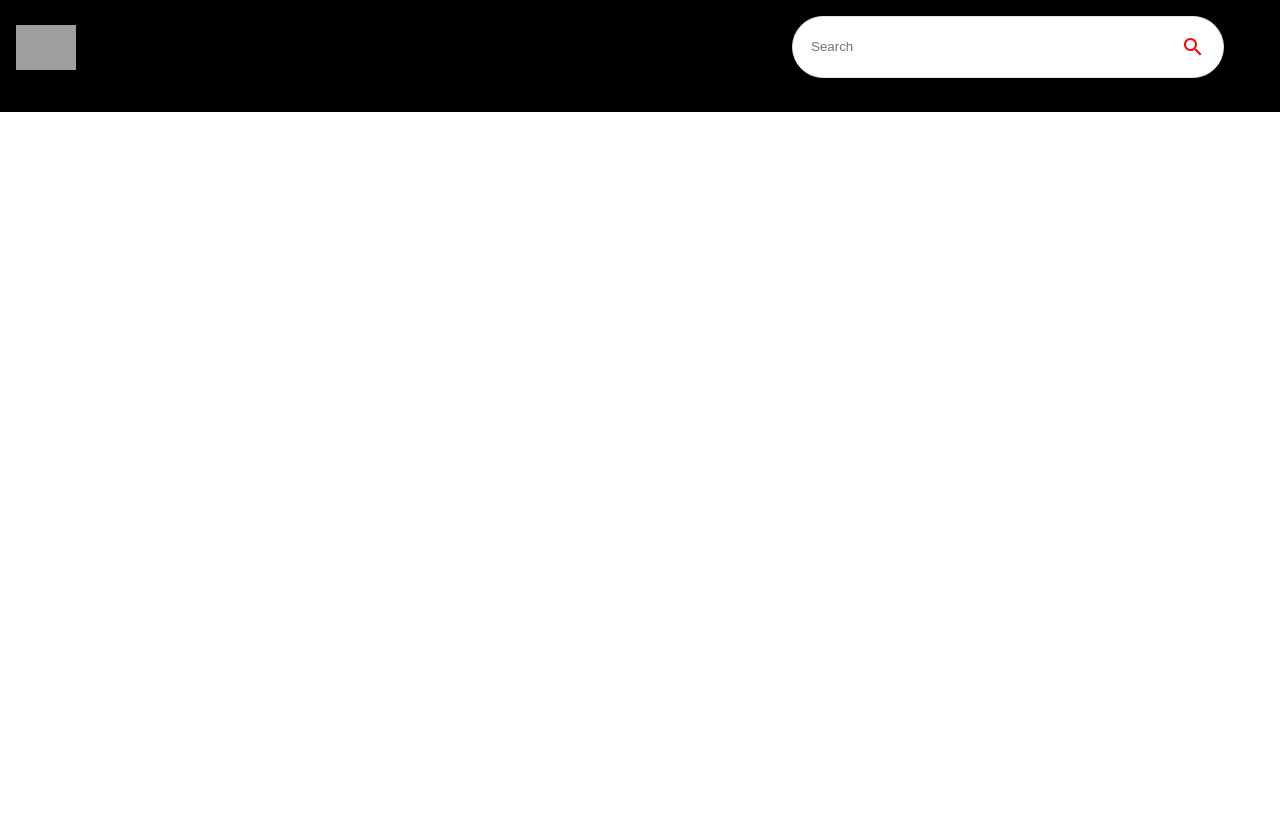
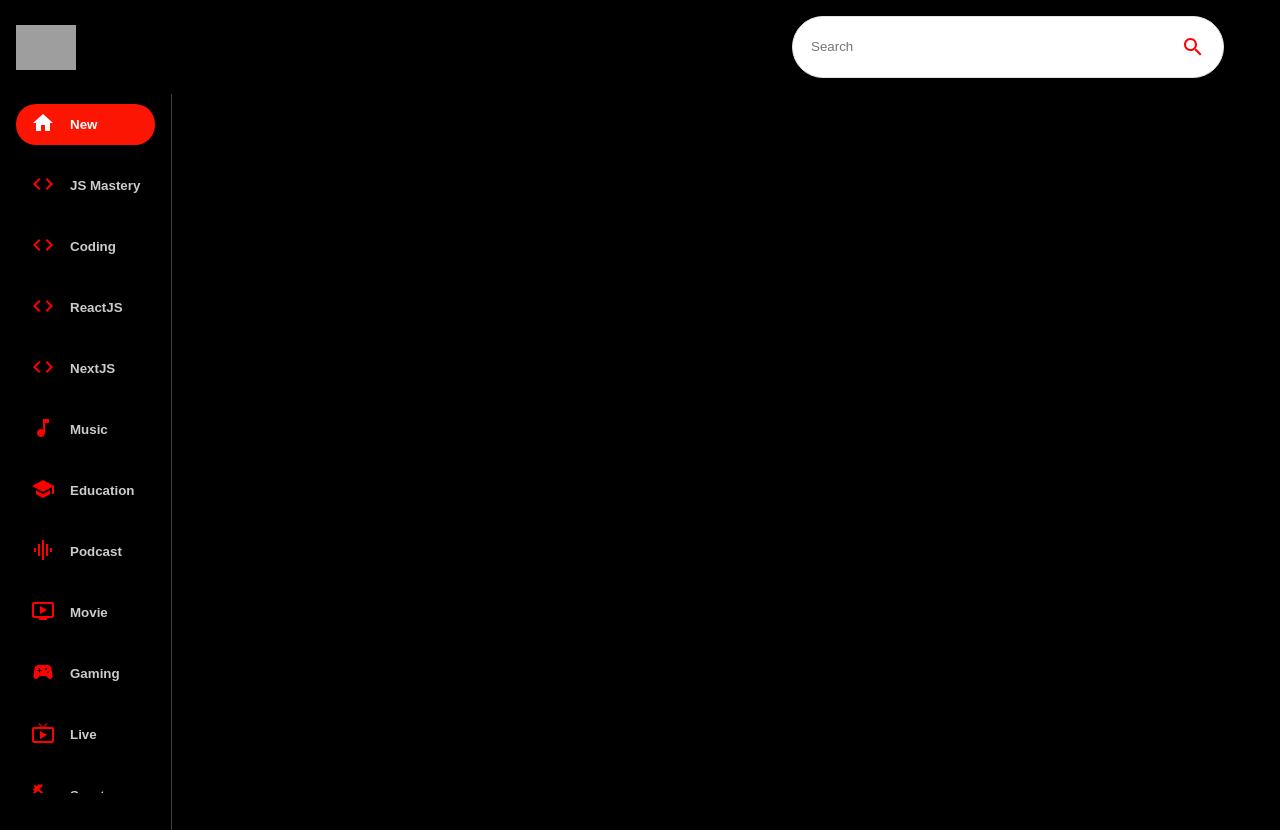
Before and after one commit to SergeM28/Youtube-clone, a React (Create React App) app: page / in a window 1280 px wide. Before the commit the page ends 800 px from the top, so only its background shows below. Built offline with nearby package versions, Linux system fonts and the light colour scheme; grey boxes are pictures that could not be loaded.

Commit message:
Creating Sidebar component

```diff
--- a/src/components/Feed.jsx
+++ b/src/components/Feed.jsx
@@ -1,8 +1,29 @@
-import React from 'react'
+import { useState, useEffect } from 'react';
+import { Box, Stack, Typography } from '@mui/material';
+import Sidebar from './Sidebar';
 
 const Feed = () => {
   return (
-    <div>Feed</div>
+    <Stack sx={{
+      flexDirection: {
+        sx:
+          'column', md: 'row'
+      }
+    }}>
+      <Box sx={{
+        height: { sx: 'auto', md: '92vh' },
+        borderRight: '1px solid #3d3d3d', px: { sx: 0, md: 2 }
+      }}>
+        <Sidebar/>
+        <Typography className='copyright' variant='body2' sx={{
+          mt: 1.5,
+          color: '#fff'
+        }}>
+
+        </Typography>
+      </Box>
+
+    </Stack>
   )
 }
 
--- /dev/null
+++ b/src/components/Sidebar.jsx
@@ -0,0 +1,24 @@
+import { Stack } from '@mui/material';
+import { categories } from '../utils/constants';
+
+const selectedCategory = 'New';
+
+const Sidebar = () => {
+    return (
+        <Stack direction='row'
+        sx={{overflow: 'auto', height: {sx: 'auto', md: '95%'},
+        flexDirection: { md: 'column'}}}>
+            {categories.map((category) => (
+                <button className='category-btn'
+                style={{background: category.name === selectedCategory && '#fc1503',
+                color: 'white'}} key={category.name}>
+                    <span style={{color: category.name === selectedCategory ? 'white' : 'red',
+                marginRight: '15px'}}>{category.icon}</span>
+                    <span style={{opacity: category.name === selectedCategory ? '1' : '0.8'}}>{category.name}</span>
+                </button>
+            ))}
+        </Stack>
+    )
+}
+
+export default Sidebar
--- a/src/components/index.js
+++ b/src/components/index.js
@@ -4,3 +4,4 @@
 export { default as ChannelDetail } from './ChannelDetail';
 export { default as SearchFeed } from './SearchFeed';
 export { default as SearchBar } from './SearchBar';
+export { default as SideBar } from './Sidebar';
```
